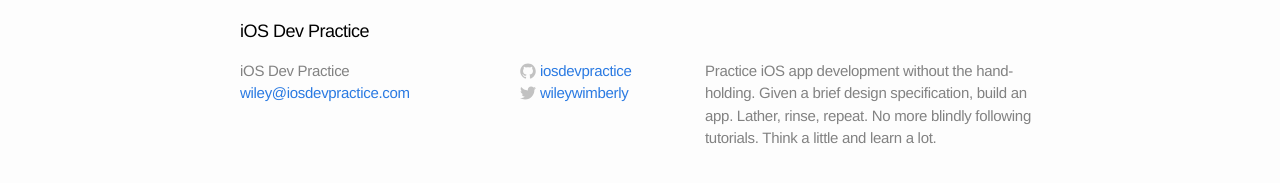
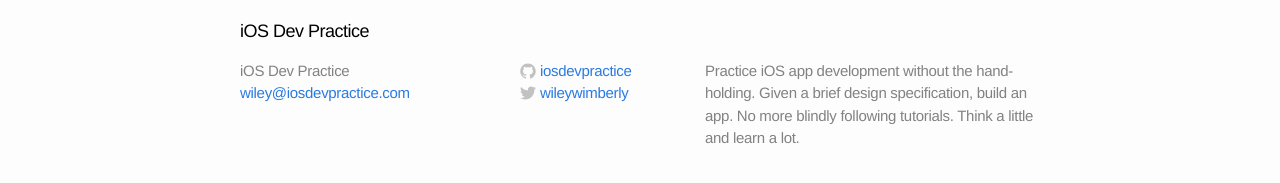
Before and after one commit to iosdevpractice/iosdevpractice.github.io, a Jekyll site: the page built from index.html, in a window 1280 px wide. Shown: the part 288-471 px from the top of the page. Built offline with Jekyll 4.4.1, drawn with Linux system fonts in a browser that asks for light colours.

Commit message:
change description again

```diff
--- a/_config.yml
+++ b/_config.yml
@@ -1,7 +1,7 @@
 # Site settings
 title: iOS Dev Practice
 email: wiley@iosdevpractice.com
-description: "Practice iOS app development without the hand-holding. Given a brief design specification, build an app. Lather, rinse, repeat. No more blindly following tutorials. Think a little and learn a lot."
+description: "Practice iOS app development without the hand-holding. Given a brief design specification, build an app. No more blindly following tutorials. Think a little and learn a lot."
 baseurl: ""
 url: "http://www.iosdevpractice.com"
 twitter_username: wileywimberly
```
